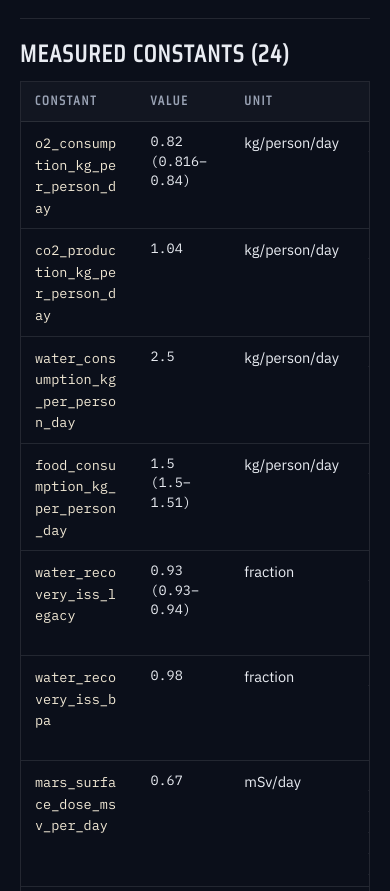
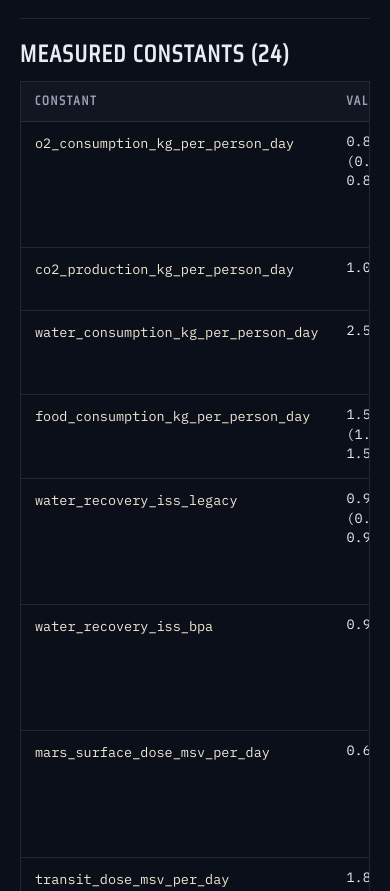
Before and after one commit to JDMatu/WEBSITE_NASA_SPACE_APP_PHYSIX, an Astro site: page /sources in a window 390 px wide. Shown: the part 780-1671 px from the top of the page. Built offline with nearby package versions, Linux system fonts and the light colour scheme; Astro itself is replaced by a stand-in of ours.

Commit message:
fix: footer licence wording, phone science table, source id wrapping

```diff
--- a/src/components/Science.astro
+++ b/src/components/Science.astro
@@ -91,6 +91,11 @@ import pia from '../assets/PIA22930.jpg';
   td.num { white-space: nowrap; color: var(--simsup); }
   .science__foot { margin-top: 22px; display: grid; grid-template-columns: 1fr 1fr; gap: 14px 48px; font-size: 15.5px; }
   .science__foot p { max-width: 60ch; }
+  @media (max-width: 600px) {
+    table { min-width: 0; font-size: 14.5px; }
+    th, td { padding: 10px 10px; }
+    td.num { white-space: normal; }
+  }
   @media (max-width: 900px) {
     .science__top, .science__foot { grid-template-columns: 1fr; }
     .real { grid-template-columns: 1fr 1fr; justify-content: start; }
--- a/src/components/Subpage.astro
+++ b/src/components/Subpage.astro
@@ -40,13 +40,13 @@ const { title, intro, back } = Astro.props;
   .sub ul.plain li { padding-left: 18px; position: relative; }
   .sub ul.plain li::before { content: ''; position: absolute; left: 0; top: 0.7em; width: 8px; height: 1px; background: var(--amber); }
   .sub .tablewrap { margin-top: 14px; overflow-x: auto; border: 1px solid var(--hair); }
-  .sub table { width: 100%; border-collapse: collapse; font-size: 14.5px; line-height: 1.45; min-width: 720px; }
+  .sub table { width: 100%; border-collapse: collapse; font-size: 14.5px; line-height: 1.45; min-width: 860px; }
   .sub th, .sub td { text-align: left; padding: 10px 14px; border-bottom: 1px solid var(--hair); vertical-align: top; }
   .sub thead th { font-family: var(--font-head); font-weight: 600; font-size: 13px; letter-spacing: 0.14em; text-transform: uppercase; color: var(--dim); background: rgba(255, 255, 255, 0.03); white-space: nowrap; }
   .sub tbody tr:last-child > * { border-bottom: 0; }
   .sub tbody th { font-weight: 500; }
   .sub td.num, .sub code { font-family: var(--font-mono); font-size: 13.5px; }
-  .sub code { color: var(--simsup); overflow-wrap: anywhere; }
+  .sub code { color: var(--simsup); white-space: nowrap; }
   .sub td.dim { color: var(--dim); }
   .sub details { margin-top: 14px; }
   .sub summary { cursor: pointer; padding: 12px 16px; border: 1px solid var(--hair-strong); font-family: var(--font-head); font-weight: 600; letter-spacing: 0.12em; text-transform: uppercase; font-size: 15px; width: fit-content; }
--- a/src/content/site.ts
+++ b/src/content/site.ts
@@ -574,7 +574,7 @@ export const footer = {
   privacyTitle: 'Privacy',
   privacy: 'This site has no accounts, no trackers and no cookies. The game stores only settings and a skill profile in your browser.',
   licenseTitle: 'Licence',
-  licensePending: 'Licence to be decided by the team.',
+  licensePending: 'to be decided by the team.',
   contactTitle: 'Contact',
   contactPending: 'Contact e-mail pending.',
   repoLabel: 'Source code',
```
